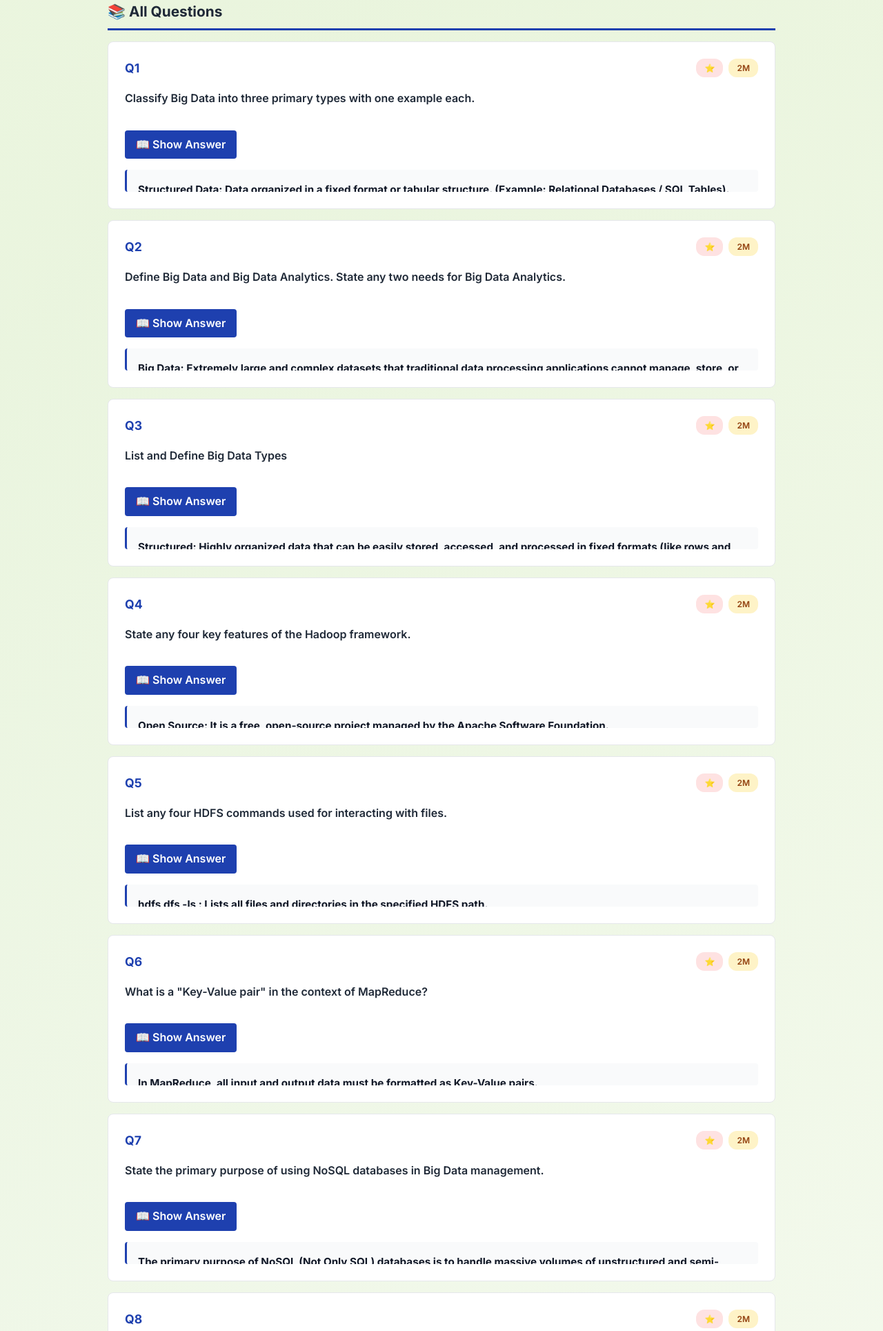
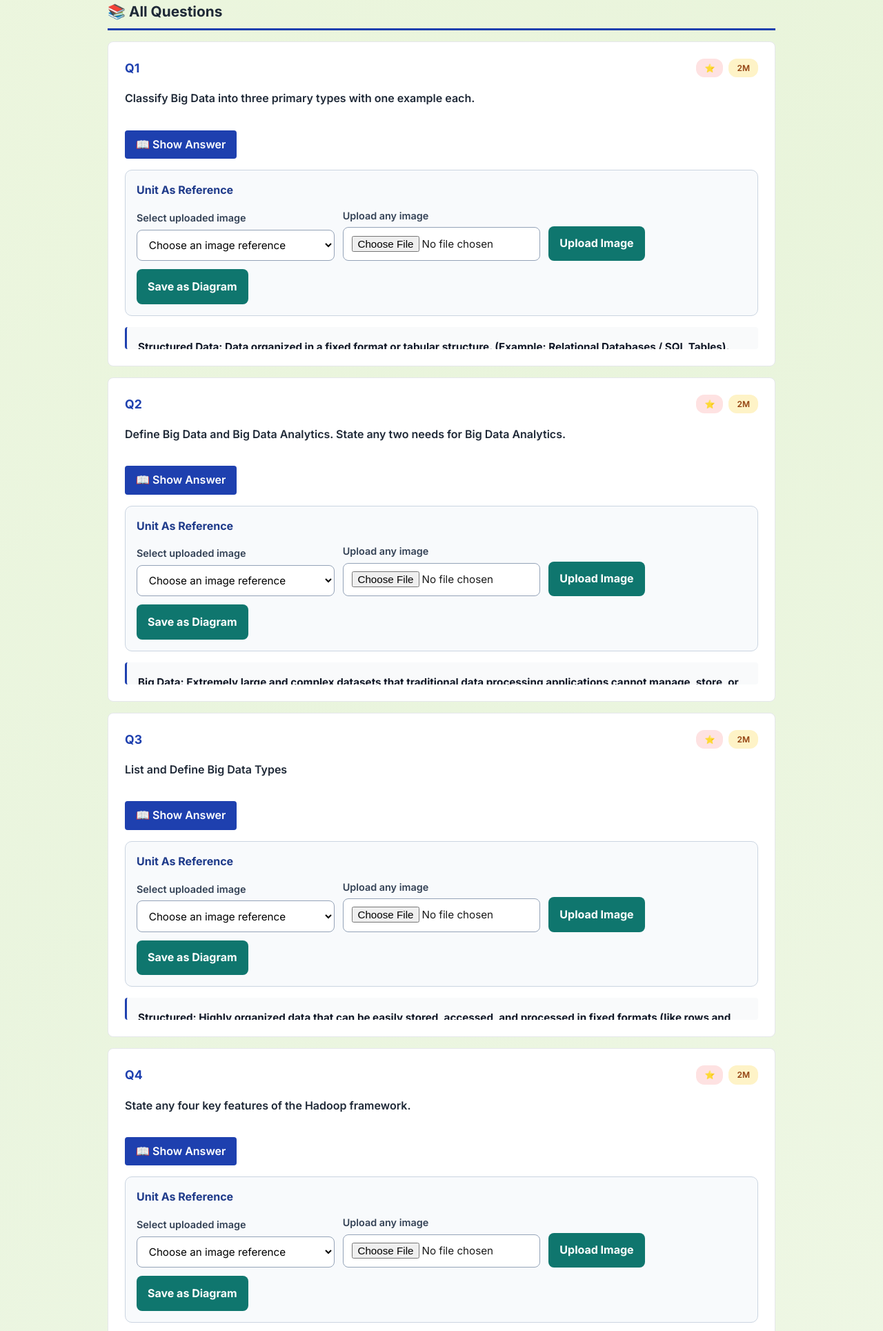
Before and after one commit to IzAnHaMzA/FINAL-SEM-AAM-BDA-PIP, a Flask app: page /subject/bda/unit/1 in a window 1280 px wide. Shown: the part 3106-5035 px from the top of the page at 69% size. Run offline with Flask 3, Linux system fonts and the light colour scheme; data that the repository does not hold is empty; some libraries are stand-ins or nearby versions.

Commit message:
Allow saved images for all BDA questions

```diff
--- a/templates/bda_unit.html
+++ b/templates/bda_unit.html
@@ -304,15 +304,12 @@
         {% endif %}
 
         {% set saved_diagram_url = saved_diagrams.get(q.id|string) %}
-        {% if saved_diagram_url or q.image_path %}
-        <div class="bda-diagram-box" data-question-id="{{ q.id }}" style="background: #f0f9ff; border: 2px dashed #1e40af; border-radius: 6px; padding: 1rem; margin: 1rem 0;">
+        <div class="bda-diagram-box" data-question-id="{{ q.id }}" style="background: #f0f9ff; border: 2px dashed #1e40af; border-radius: 6px; padding: 1rem; margin: 1rem 0; {% if not saved_diagram_url and not q.image_path %}display: none;{% endif %}">
           <p style="margin: 0 0 0.75rem 0; font-weight: 600; color: #1e40af;">🖼️ Diagram Reference</p>
-          <img src="{{ saved_diagram_url or url_for('static', filename='../' + q.image_path) }}" alt="Diagram for {{ q.qno }}" style="max-width: 100%; max-height: 400px; border-radius: 4px; cursor: pointer;" onclick="expandImage(this)" title="Click to expand">
+          <img src="{{ saved_diagram_url or (url_for('static', filename='../' + q.image_path) if q.image_path else '') }}" alt="Diagram for {{ q.qno }}" style="max-width: 100%; max-height: 400px; border-radius: 4px; cursor: pointer;" onclick="expandImage(this)" title="Click to expand">
           <p style="margin: 0.5rem 0 0 0; font-size: 0.85rem; color: #6b7280;">💡 Tip: Click on the diagram to view in full size</p>
         </div>
-        {% endif %}
 
-        {% if q.has_diagram %}
         <div class="bda-reference-tools">
           <h4>Unit As Reference</h4>
           <div class="bda-reference-grid">
@@ -339,7 +336,6 @@
             <img class="selected-image" src="" alt="Selected reference image" onclick="expandImage(this)">
           </div>
         </div>
-        {% endif %}
 
         <div class="bda-question-answer">
           {% if q.type == 'differentiate' %}
@@ -481,6 +477,7 @@
         if (image) {
           image.src = imageUrl;
         }
+        box.style.display = 'block';
       });
     }
 
```
